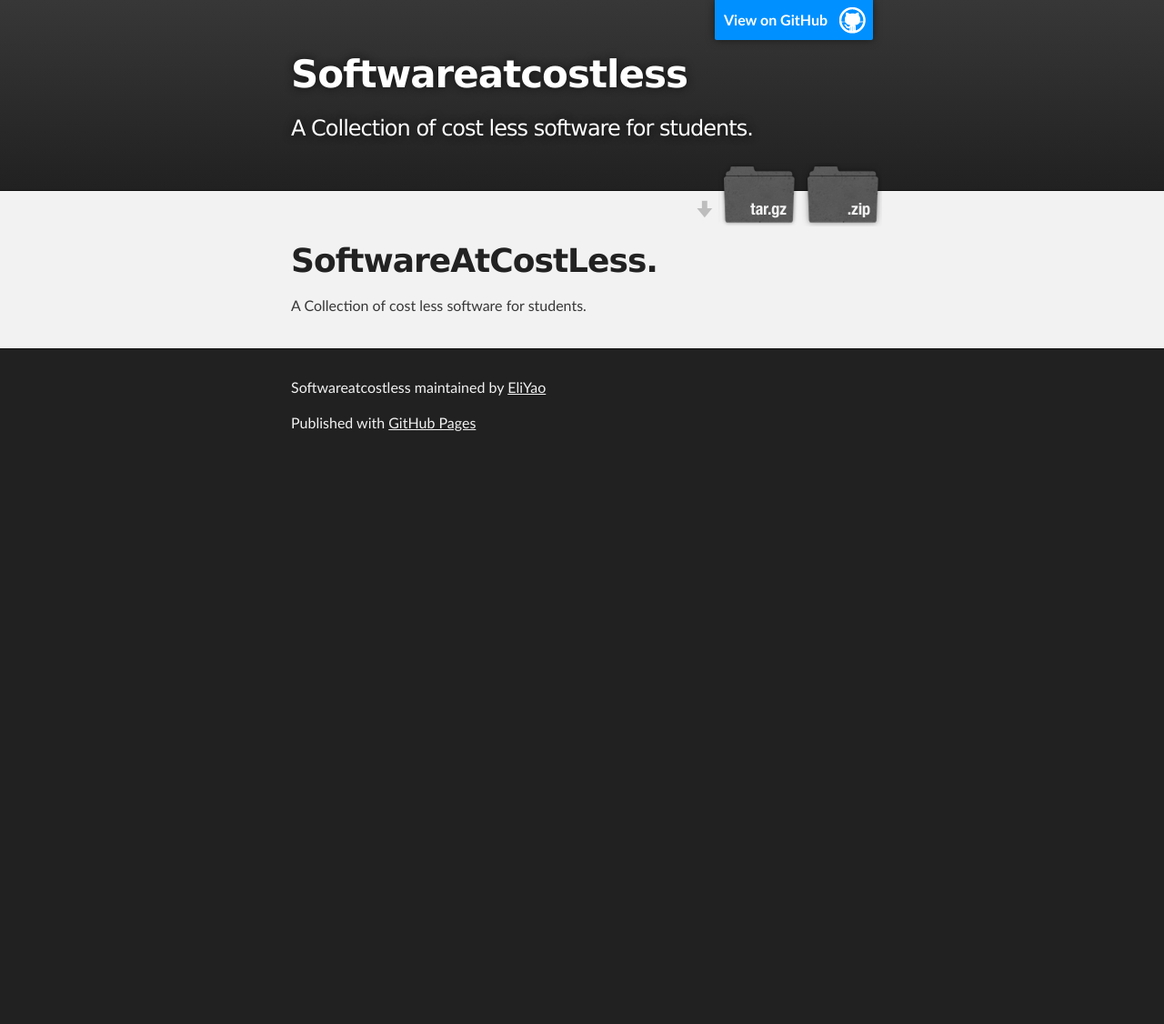
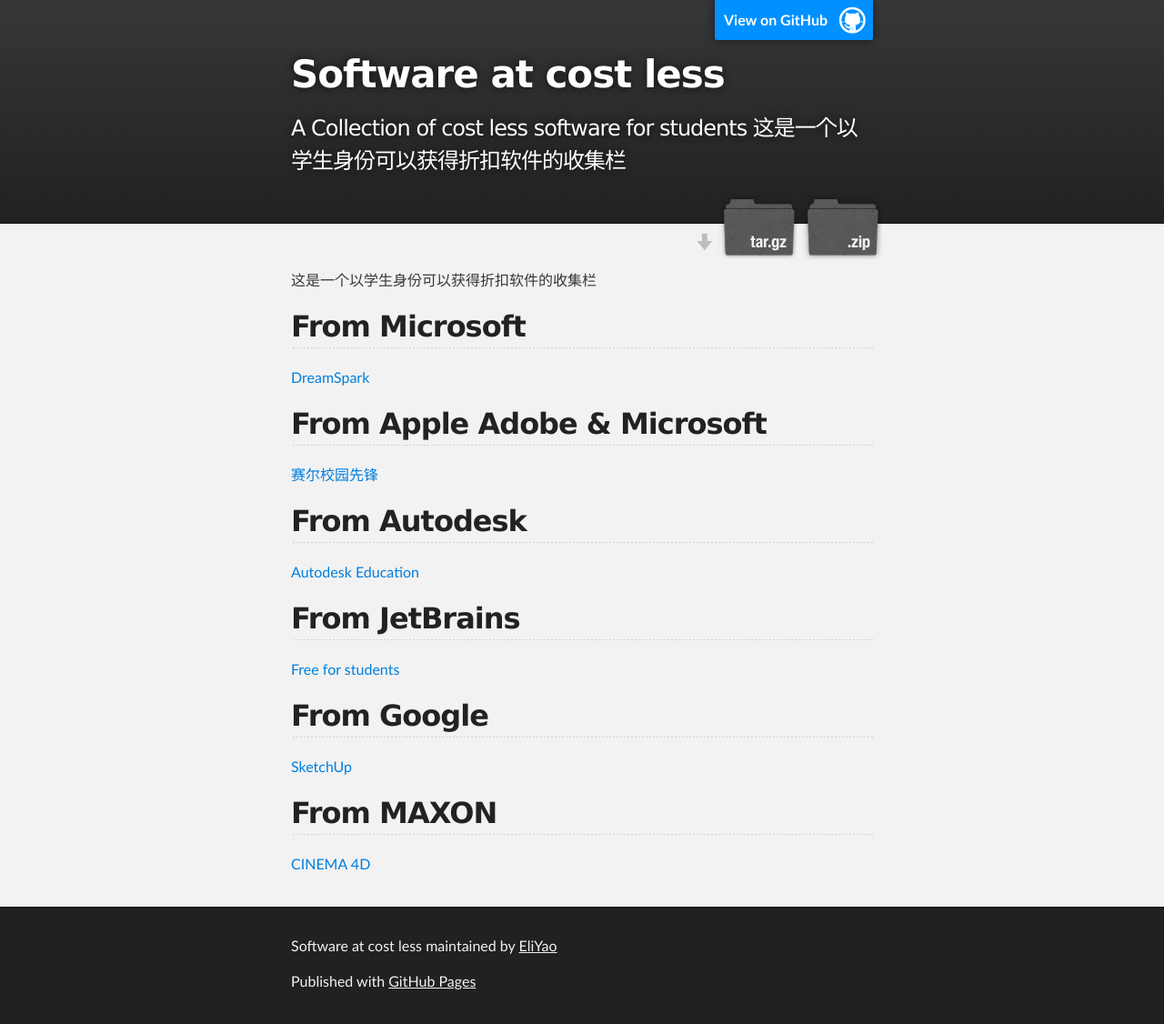
Before and after one commit to EliYao/SoftwareAtCostLess, a plain HTML site: page index.html in a window 1280 px wide. Shown: the whole page at 91% size. Before the commit the page ends 800 px from the top, so only its background shows below. Drawn offline with Linux system fonts and the light colour scheme.

Commit message:
Create gh-pages branch via GitHub

```diff
--- a/index.html
+++ b/index.html
@@ -4,11 +4,11 @@
   <head>
     <meta charset='utf-8'>
     <meta http-equiv="X-UA-Compatible" content="chrome=1">
-    <meta name="description" content="Softwareatcostless : A Collection of cost less software for students.">
+    <meta name="description" content="Software at cost less : A Collection of cost less software for students 这是一个以学生身份可以获得折扣软件的收集栏">
 
     <link rel="stylesheet" type="text/css" media="screen" href="stylesheets/stylesheet.css">
 
-    <title>Softwareatcostless</title>
+    <title>Software at cost less</title>
   </head>
 
   <body>
@@ -18,8 +18,8 @@
         <header class="inner">
           <a id="forkme_banner" href="https://github.com/EliYao/SoftwareAtCostLess">View on GitHub</a>
 
-          <h1 id="project_title">Softwareatcostless</h1>
-          <h2 id="project_tagline">A Collection of cost less software for students.</h2>
+          <h1 id="project_title">Software at cost less</h1>
+          <h2 id="project_tagline">A Collection of cost less software for students 这是一个以学生身份可以获得折扣软件的收集栏</h2>
 
             <section id="downloads">
               <a class="zip_download_link" href="https://github.com/EliYao/SoftwareAtCostLess/zipball/master">Download this project as a .zip file</a>
@@ -31,17 +31,44 @@
     <!-- MAIN CONTENT -->
     <div id="main_content_wrap" class="outer">
       <section id="main_content" class="inner">
-        <h1>
-<a id="softwareatcostless" class="anchor" href="#softwareatcostless" aria-hidden="true"><span aria-hidden="true" class="octicon octicon-link"></span></a>SoftwareAtCostLess.</h1>
+        <p>这是一个以学生身份可以获得折扣软件的收集栏</p>
 
-<p>A Collection of cost less software for students.</p>
+<h2>
+<a id="from-microsoft" class="anchor" href="#from-microsoft" aria-hidden="true"><span aria-hidden="true" class="octicon octicon-link"></span></a>From Microsoft</h2>
+
+<p><a href="https://www.dreamspark.com/Student/Software-Catalog.aspx">DreamSpark</a></p>
+
+<h2>
+<a id="from-apple-adobe--microsoft" class="anchor" href="#from-apple-adobe--microsoft" aria-hidden="true"><span aria-hidden="true" class="octicon octicon-link"></span></a>From Apple Adobe &amp; Microsoft</h2>
+
+<p><a href="http://shop.edu.cn/">赛尔校园先锋</a></p>
+
+<h2>
+<a id="from-autodesk" class="anchor" href="#from-autodesk" aria-hidden="true"><span aria-hidden="true" class="octicon octicon-link"></span></a>From Autodesk</h2>
+
+<p><a href="http://www.autodesk.com/education/free-software/all">Autodesk Education</a></p>
+
+<h2>
+<a id="from-jetbrains" class="anchor" href="#from-jetbrains" aria-hidden="true"><span aria-hidden="true" class="octicon octicon-link"></span></a>From JetBrains</h2>
+
+<p><a href="https://www.jetbrains.com/student/">Free for students</a></p>
+
+<h2>
+<a id="from-google" class="anchor" href="#from-google" aria-hidden="true"><span aria-hidden="true" class="octicon octicon-link"></span></a>From Google</h2>
+
+<p><a href="http://www.sketchup.com/education">SketchUp</a></p>
+
+<h2>
+<a id="from-maxon" class="anchor" href="#from-maxon" aria-hidden="true"><span aria-hidden="true" class="octicon octicon-link"></span></a>From MAXON</h2>
+
+<p><a href="http://www.maxon.net/en/products/general-information/general-information/student-versions.html">CINEMA 4D</a></p>
       </section>
     </div>
 
     <!-- FOOTER  -->
     <div id="footer_wrap" class="outer">
       <footer class="inner">
-        <p class="copyright">Softwareatcostless maintained by <a href="https://github.com/EliYao">EliYao</a></p>
+        <p class="copyright">Software at cost less maintained by <a href="https://github.com/EliYao">EliYao</a></p>
         <p>Published with <a href="https://pages.github.com">GitHub Pages</a></p>
       </footer>
     </div>
--- a/params.json
+++ b/params.json
@@ -1 +1 @@
-{"name":"Softwareatcostless","tagline":"A Collection of cost less software for students.","body":"# SoftwareAtCostLess.\r\nA Collection of cost less software for students.\r\n","google":"","note":"Don't delete this file! It's used internally to help with page regeneration."}
+{"name":"Software at cost less","tagline":"A Collection of cost less software for students 这是一个以学生身份可以获得折扣软件的收集栏","body":"这是一个以学生身份可以获得折扣软件的收集栏\r\n\r\n## From Microsoft\r\n[DreamSpark](https://www.dreamspark.com/Student/Software-Catalog.aspx)\r\n\r\n## From Apple Adobe & Microsoft\r\n[赛尔校园先锋](http://shop.edu.cn/)\r\n\r\n## From Autodesk\r\n[Autodesk Education](http://www.autodesk.com/education/free-software/all)\r\n\r\n## From JetBrains\r\n[Free for students](https://www.jetbrains.com/student/)\r\n\r\n## From Google\r\n[SketchUp](http://www.sketchup.com/education)\r\n\r\n## From MAXON\r\n[CINEMA 4D](http://www.maxon.net/en/products/general-information/general-information/student-versions.html)","google":"","note":"Don't delete this file! It's used internally to help with page regeneration."}
```
